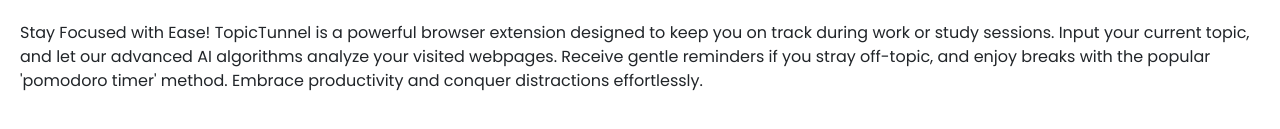
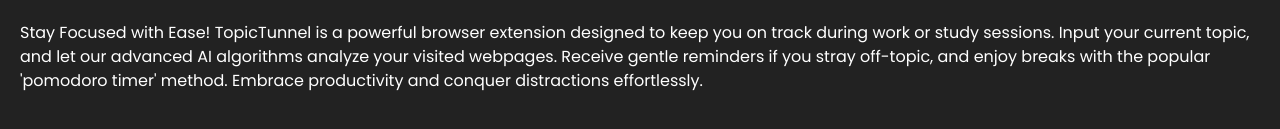
Before and after one commit to rickthestig/TopicTunnelWeb, a plain HTML site: page index.html in a window 1280 px wide. Shown: the part 127-256 px from the top of the page. Drawn offline with nearby package versions, Linux system fonts and the light colour scheme.

Commit message:
redo dark mode again

```diff
--- a/index.html
+++ b/index.html
@@ -27,7 +27,7 @@
     <!-- Google Fonts - Poppins -->
     <link rel="stylesheet" href="https://fonts.googleapis.com/css2?family=Poppins:wght@400;700&display=swap">
 </head>
-<body class=".dark-mode">
+<body class="dark-mode">
 
 <!-- Navbar -->
 <nav class="navbar navbar-expand-lg navbar-dark bg-dark fixed-top">
```
